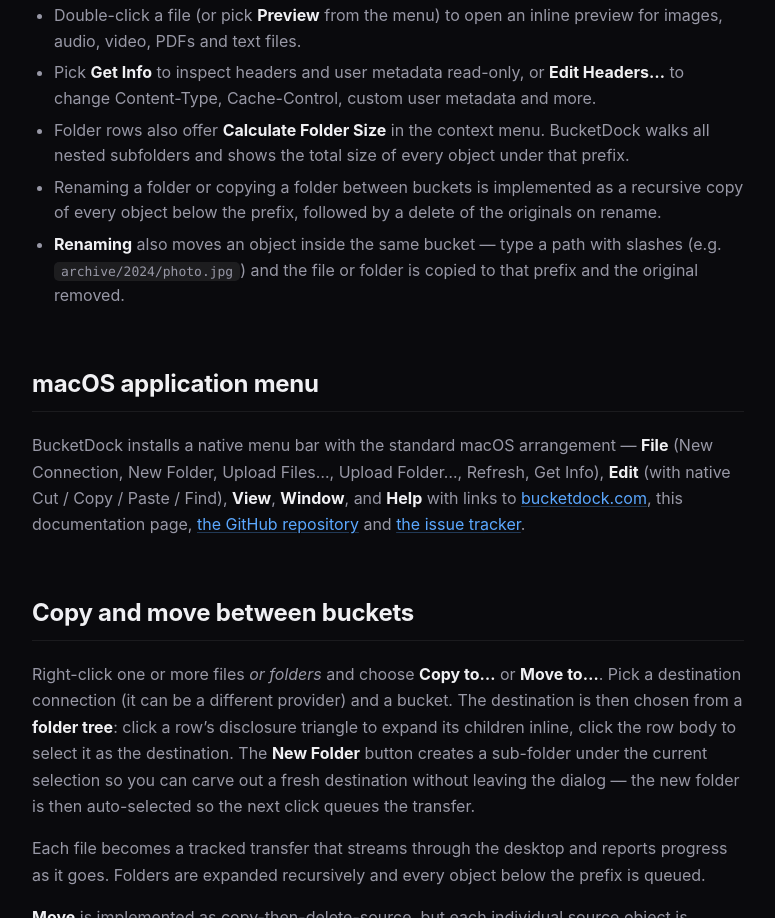
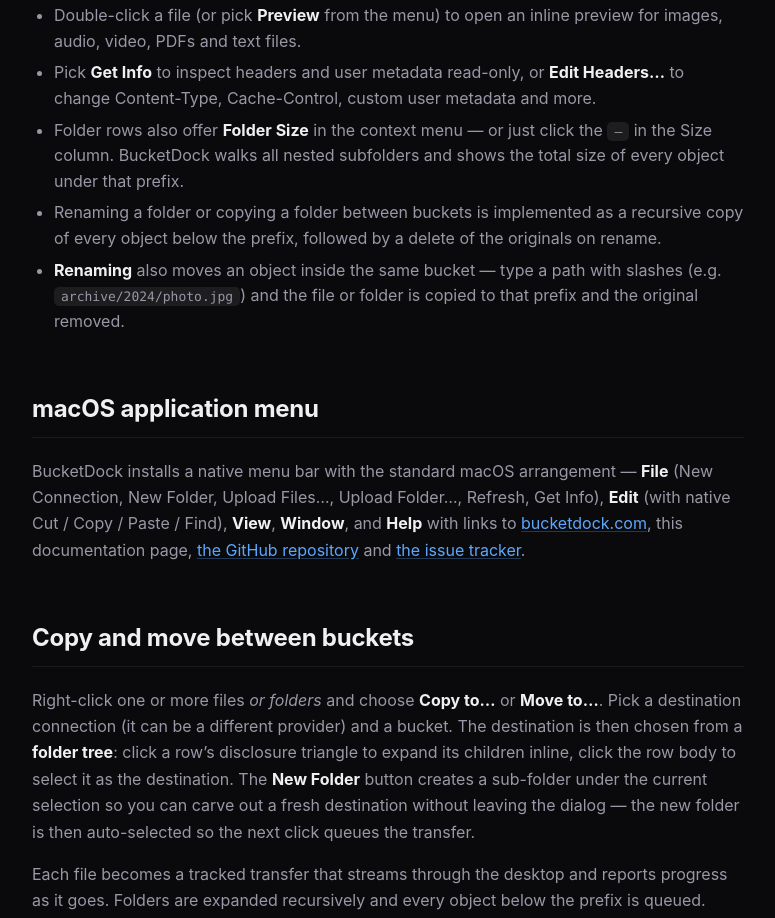
Before and after one commit to bucketdock/website, a plain HTML site: page docs.html in a window 1280 px wide. Shown: the part 2503-3421 px from the top of the page, without its empty margins (252-1027 px from the left). Drawn offline with Linux system fonts and the light colour scheme.

Commit message:
feat: update description

```diff
--- a/docs.html
+++ b/docs.html
@@ -227,9 +227,10 @@
               Content-Type, Cache-Control, custom user metadata and more.
             </li>
             <li>
-              Folder rows also offer <strong>Calculate Folder Size</strong> in
-              the context menu. BucketDock walks all nested subfolders and shows
-              the total size of every object under that prefix.
+              Folder rows also offer <strong>Folder Size</strong> in the context
+              menu — or just click the <code>—</code> in the Size column.
+              BucketDock walks all nested subfolders and shows the total size of
+              every object under that prefix.
             </li>
             <li>
               Renaming a folder or copying a folder between buckets is
```
